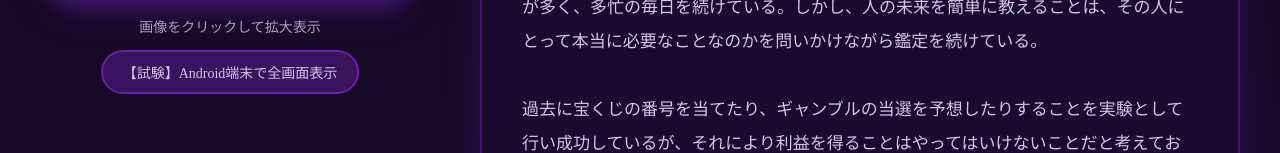
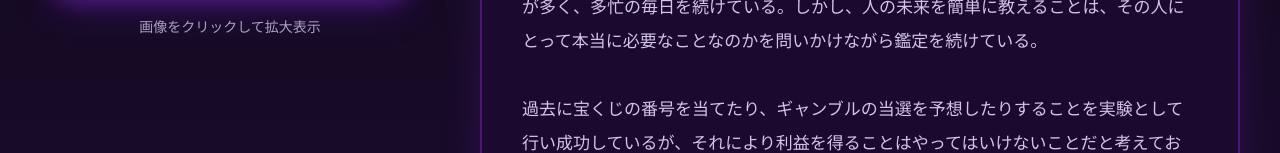
Before and after one commit to mituo0226/ryu02262, a plain HTML site: page public/nocss/kaede.html in a window 1280 px wide. Shown: the part 760-913 px from the top of the page. Drawn offline with Linux system fonts and the light colour scheme.

Commit message:
nocss/kaede.htmlから全画面表示リンクを削除、kaede-back-fixed.htmlを削除

```diff
--- a/public/nocss/kaede.html
+++ b/public/nocss/kaede.html
@@ -19,7 +19,7 @@
 
         <div id="imageContainer">
             <img src="../photo/kaede.png" alt="楓" id="mainImage">
-            <p id="imageHint">画像をクリックして拡大表示</p><p id="testLink" style="margin-top: 10px; margin-bottom: 15px; text-align: center;"><a href="kaede-fullscreen.html" style="display: inline-block; padding: 10px 20px; font-size: 14px; color: #d4c4e8; background: rgba(138, 43, 226, 0.3); border: 2px solid rgba(138, 43, 226, 0.6); border-radius: 25px; text-decoration: none; transition: all 0.3s ease; cursor: pointer;">【試験】Android端末で全画面表示</a></p>
+            <p id="imageHint">画像をクリックして拡大表示</p>
             <div id="buttonSection1" class="button-section-v2">
                 <a href="kaede-back.html" class="consult-button">鑑定に進む</a>
             </div>
```
